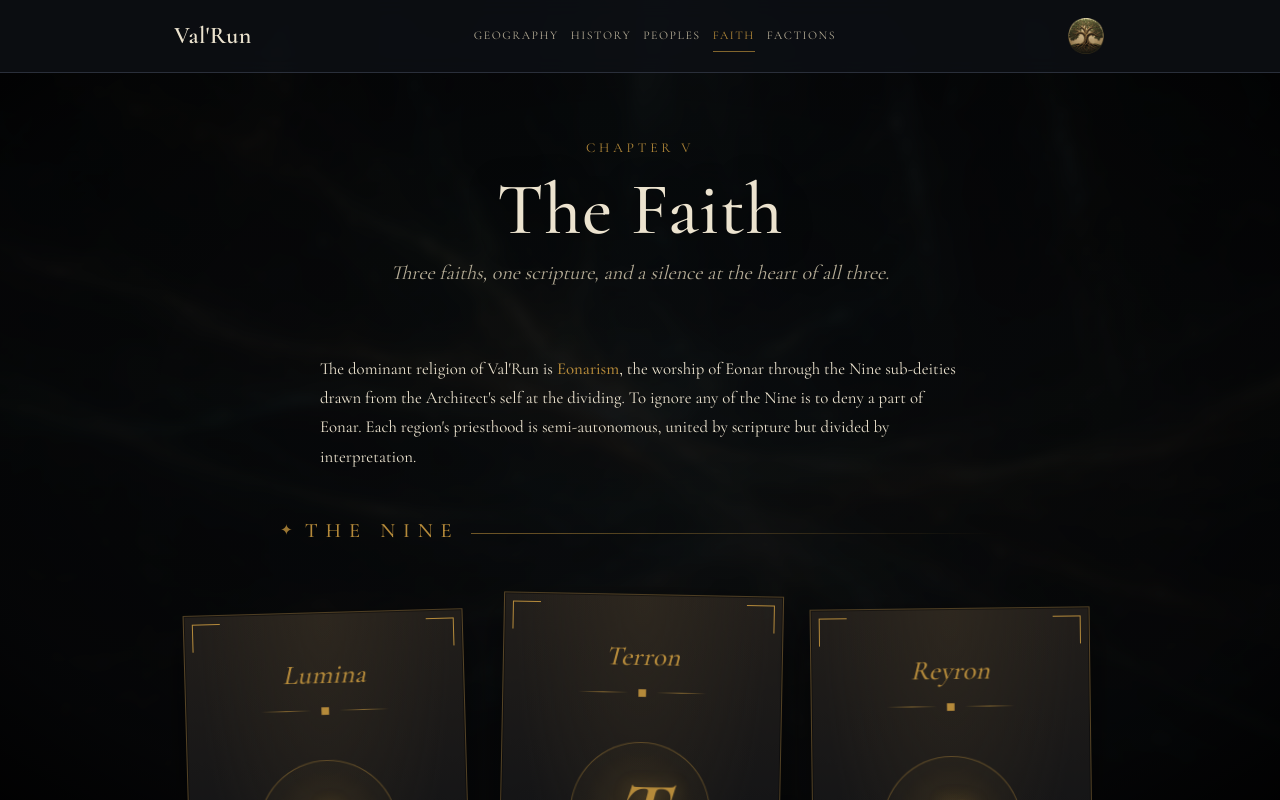
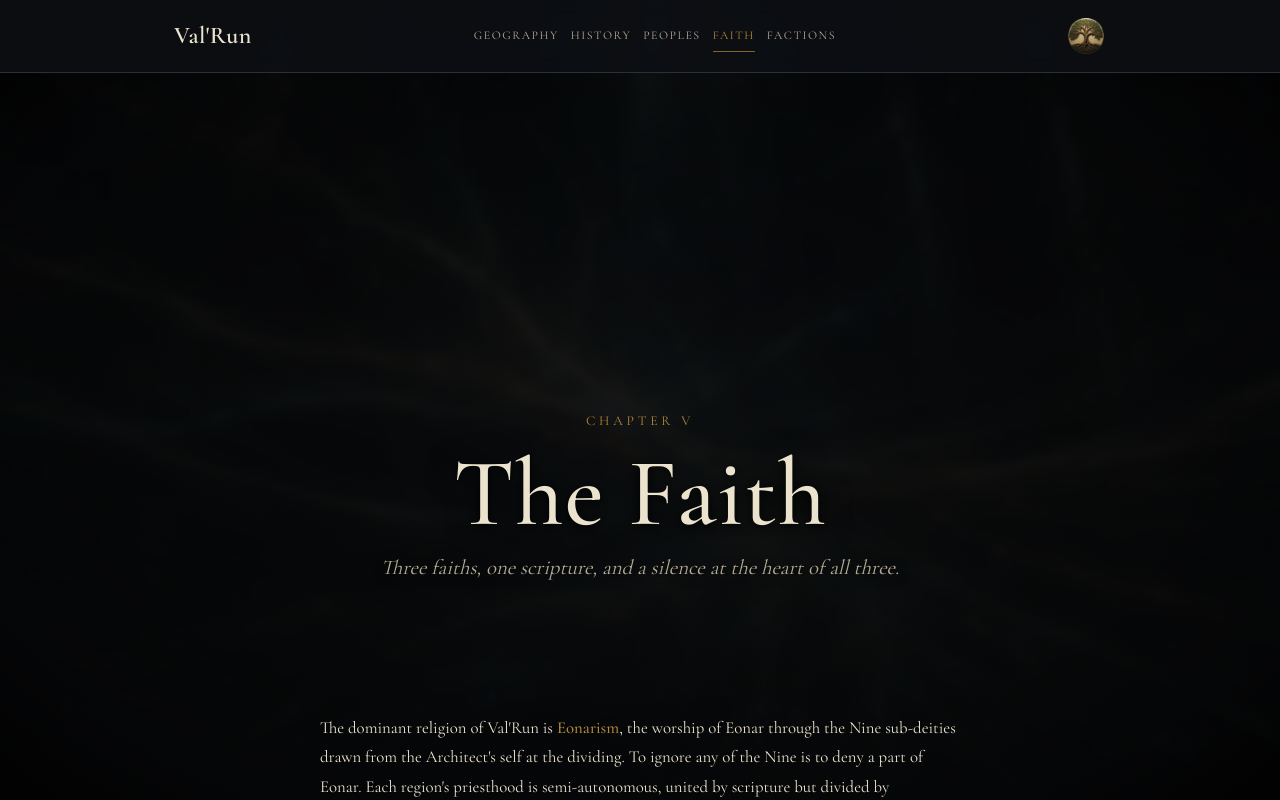
Before and after one commit to Valerian15/valrun-site, a React (Vite) app: page /faith in a window 1280 px wide. Shown: the top 800 px of the page. Built offline with nearby package versions, Linux system fonts and the light colour scheme; a web font is replaced by a local one.

Commit message:
feat: cinematic ChapterHero opening on Faith, Peoples, Factions, History
Co-Authored-By: Claude Fable 5 <noreply@anthropic.com>

```diff
--- /dev/null
+++ b/src/components/ChapterHero.jsx
@@ -0,0 +1,17 @@
+import styles from "./ChapterHero.module.css";
+
+/* Full-bleed cinematic chapter opening — the interior-page counterpart
+ * of Home's frontispiece. Sits above the page body, fades into --ink. */
+export default function ChapterHero({ numeral, title, lede, image }) {
+  return (
+    <header className={styles.hero}>
+      <img src={image} alt="" className={styles.heroImg} fetchpriority="high" decoding="async" />
+      <div className={styles.heroVignette} aria-hidden="true" />
+      <div className={styles.heroContent}>
+        <div className={styles.eyebrow}>Chapter {numeral}</div>
+        <h1 className={styles.title}>{title}</h1>
+        {lede && <p className={styles.lede}>{lede}</p>}
+      </div>
+    </header>
+  );
+}
--- /dev/null
+++ b/src/components/ChapterHero.module.css
@@ -0,0 +1,79 @@
+/* ChapterHero — full-bleed chapter opening shared by interior pages. */
+
+.hero {
+  position: relative;
+  min-height: 72vh;
+  min-height: 72svh;
+  display: flex;
+  align-items: flex-end;
+  justify-content: center;
+  text-align: center;
+  overflow: hidden;
+}
+
+.heroImg {
+  position: absolute;
+  inset: 0;
+  width: 100%;
+  height: 100%;
+  object-fit: cover;
+}
+
+.heroVignette {
+  position: absolute;
+  inset: 0;
+  background: linear-gradient(
+    to bottom,
+    rgba(14, 16, 20, 0.55) 0%,
+    rgba(14, 16, 20, 0.12) 35%,
+    rgba(14, 16, 20, 0.5) 70%,
+    var(--ink) 100%
+  );
+  pointer-events: none;
+}
+
+.heroContent {
+  position: relative;
+  z-index: 1;
+  max-width: 760px;
+  padding: 0 var(--space-6) var(--space-16);
+  animation: heroIn 1200ms ease both;
+}
+
+.eyebrow {
+  font-family: var(--smcap);
+  font-size: 0.85rem;
+  letter-spacing: 0.28em;
+  color: var(--gold);
+  text-transform: uppercase;
+  margin-bottom: var(--space-3);
+}
+
+.title {
+  font-family: var(--serif);
+  font-weight: 500;
+  font-size: clamp(3.5rem, 8vw, 6rem);
+  line-height: 1.02;
+  color: var(--vellum);
+  margin: var(--space-2) 0;
+  text-shadow: 0 2px 8px rgba(0, 0, 0, 0.9), 0 4px 30px rgba(0, 0, 0, 0.8);
+}
+
+.lede {
+  font-family: var(--serif);
+  font-style: italic;
+  font-size: 1.3rem;
+  color: var(--vellum-dim);
+  max-width: 560px;
+  margin: 0 auto;
+  text-shadow: 0 2px 12px rgba(0, 0, 0, 0.85);
+}
+
+@keyframes heroIn {
+  from { opacity: 0; transform: translateY(24px); }
+  to   { opacity: 1; transform: none; }
+}
+
+@media (prefers-reduced-motion: reduce) {
+  .heroContent { animation: none; }
+}
--- a/src/pages/Factions.jsx
+++ b/src/pages/Factions.jsx
@@ -1,5 +1,7 @@
 import TarotCard from "../components/TarotCard.jsx";
+import ChapterHero from "../components/ChapterHero.jsx";
 import useDocumentMeta from "../hooks/useDocumentMeta.js";
+import { chapterFor } from "../data/chapters.js";
 import styles from "./Factions.module.css";
 
 const HERO = "/hero/04-continent.jpg";
@@ -68,19 +70,18 @@ function CardSection({ title, items }) {
 
 export default function Factions() {
   useDocumentMeta("The Factions");
+  const ch = chapterFor("/factions");
   return (
+    <>
+      <ChapterHero
+        numeral={ch.numeral}
+        title={ch.title}
+        lede="Twelve hundred years after the Empire fell, Val'Run is governed not by a throne but by a web. Turn any card to read its tale."
+        image={ch.hero}
+      />
       <div className={styles.tarotWrap}>
         <div className={styles.bg} style={{ backgroundImage: `url(${HERO})` }} aria-hidden="true" />
         <div className={styles.bgOverlay} aria-hidden="true" />
-
-      <header className={styles.head}>
-        <div className={styles.eyebrow}>Chapter VI</div>
-        <h1 className={styles.title}>The Factions</h1>
-        <p className={styles.lede}>
-          Twelve hundred years after the Empire fell, Val'Run is governed not by a throne but
-          by a web. Turn any card to read its tale.
-        </p>
-      </header>
 
         <CardSection title="Sovereign Powers" items={POWERS} />
         <CardSection title="Guilds & Commerce" items={GUILDS} />
@@ -88,5 +89,6 @@ export default function Factions() {
         <CardSection title="Arms"              items={ARMS} />
         <CardSection title="Orders & Schools"  items={ORDERS} />
       </div>
+    </>
   );
 }
--- a/src/pages/Faith.jsx
+++ b/src/pages/Faith.jsx
@@ -1,5 +1,7 @@
 import TarotCard from "../components/TarotCard.jsx";
+import ChapterHero from "../components/ChapterHero.jsx";
 import useDocumentMeta from "../hooks/useDocumentMeta.js";
+import { chapterFor } from "../data/chapters.js";
 import styles from "./Faith.module.css";
 
 const HERO = "/hero/03-aetherflow.jpg";
@@ -27,18 +29,18 @@ const TEMPLES = [
 
 export default function Faith() {
   useDocumentMeta("The Faith");
+  const ch = chapterFor("/faith");
   return (
-    <div className={styles.tarotWrap}>
-      <div className={styles.bg} style={{ backgroundImage: `url(${HERO})` }} aria-hidden="true" />
-      <div className={styles.bgOverlay} aria-hidden="true" />
-
-      <header className={styles.head}>
-        <div className={styles.eyebrow}>Chapter V</div>
-        <h1 className={styles.title}>The Faith</h1>
-        <p className={styles.lede}>
-          Three faiths, one scripture, and a silence at the heart of all three.
-        </p>
-      </header>
+    <>
+      <ChapterHero
+        numeral={ch.numeral}
+        title={ch.title}
+        lede="Three faiths, one scripture, and a silence at the heart of all three."
+        image={ch.hero}
+      />
+      <div className={styles.tarotWrap}>
+        <div className={styles.bg} style={{ backgroundImage: `url(${HERO})` }} aria-hidden="true" />
+        <div className={styles.bgOverlay} aria-hidden="true" />
 
       <section className={styles.narrative}>
         <p>
@@ -125,6 +127,7 @@ export default function Faith() {
           shamans; and the Shadow Pact's clandestine Night of Whispering Shadows.
         </p>
       </section>
-    </div>
+      </div>
+    </>
   );
 }
--- a/src/pages/History.jsx
+++ b/src/pages/History.jsx
@@ -1,6 +1,8 @@
 import { useEffect, useRef, useState } from "react";
 import { HISTORY, HISTORY_INTRO } from "../data/history.jsx";
+import ChapterHero from "../components/ChapterHero.jsx";
 import useDocumentMeta from "../hooks/useDocumentMeta.js";
+import { chapterFor } from "../data/chapters.js";
 import styles from "./History.module.css";
 
 /* The History — River of Years.
@@ -69,13 +71,15 @@ export default function History() {
   const [activeIndex, setActiveIndex] = useState(0);
 
   return (
+    <>
+      <ChapterHero
+        numeral={chapterFor("/history").numeral}
+        title="The History"
+        lede="All time in Val'Run is reckoned from a single moment of fire."
+        image={chapterFor("/history").hero}
+      />
       <article className={styles.page}>
         <header className={styles.head}>
-        <div className={styles.eyebrow}>Chapter III</div>
-        <h1 className={styles.pageTitle}>The History</h1>
-        <p className={styles.lede}>
-          All time in Val'Run is reckoned from a single moment of fire.
-        </p>
           <p className={styles.intro}>{HISTORY_INTRO}</p>
           <div className={styles.hint}>The river of years. Scroll or click any age.</div>
         </header>
@@ -93,5 +97,6 @@ export default function History() {
           ))}
         </div>
       </article>
+    </>
   );
 }
--- a/src/pages/History.module.css
+++ b/src/pages/History.module.css
@@ -13,34 +13,6 @@
   text-align: center;
   max-width: 640px;
   margin: 0 auto var(--space-16);
-}
-
-.eyebrow {
-  font-family: var(--smcap);
-  font-size: 0.85rem;
-  letter-spacing: 0.28em;
-  color: var(--gold);
-  text-transform: uppercase;
-  margin-bottom: var(--space-3);
-}
-
-.pageTitle {
-  font-family: var(--serif);
-  font-weight: 500;
-  font-size: clamp(2.4rem, 5vw, 3.6rem);
-  line-height: 1.05;
-  color: var(--vellum);
-  margin: var(--space-2) 0;
-}
-
-.lede {
-  font-family: var(--serif);
-  font-style: italic;
-  font-size: clamp(1.15rem, 1.7vw, 1.35rem);
-  line-height: 1.5;
-  color: var(--vellum);
-  max-width: 540px;
-  margin: var(--space-5) auto var(--space-3);
 }
 
 .intro {
--- a/src/pages/Peoples.jsx
+++ b/src/pages/Peoples.jsx
@@ -1,30 +1,32 @@
 import { PEOPLES } from "../data/peoples.js";
 import TarotCard from "../components/TarotCard.jsx";
+import ChapterHero from "../components/ChapterHero.jsx";
 import useDocumentMeta from "../hooks/useDocumentMeta.js";
+import { chapterFor } from "../data/chapters.js";
 import styles from "./Peoples.module.css";
 
 const HERO = "/hero/05-peoples.jpg";
 
 export default function Peoples() {
   useDocumentMeta("The Peoples");
+  const ch = chapterFor("/peoples");
   return (
+    <>
+      <ChapterHero
+        numeral={ch.numeral}
+        title={ch.title}
+        lede="Twelve kindreds, laid out as a spread. Turn any card to read its tale."
+        image={ch.hero}
+      />
       <div className={styles.tarotWrap}>
         <div className={styles.bg} style={{ backgroundImage: `url(${HERO})` }} aria-hidden="true" />
         <div className={styles.bgOverlay} aria-hidden="true" />
-
-      <header className={styles.head}>
-        <div className={styles.eyebrow}>Chapter IV</div>
-        <h1 className={styles.title}>The Peoples</h1>
-        <p className={styles.lede}>
-          Twelve kindreds, laid out as a spread. Turn any card to read its tale.
-        </p>
-      </header>
-
         <div className={styles.spread}>
           {PEOPLES.map((p) => (
             <TarotCard key={p.name} name={p.name} description={p.desc} image={p.image} />
           ))}
         </div>
       </div>
+    </>
   );
 }
```
Lines whose indentation alone changed are shown as unchanged.
